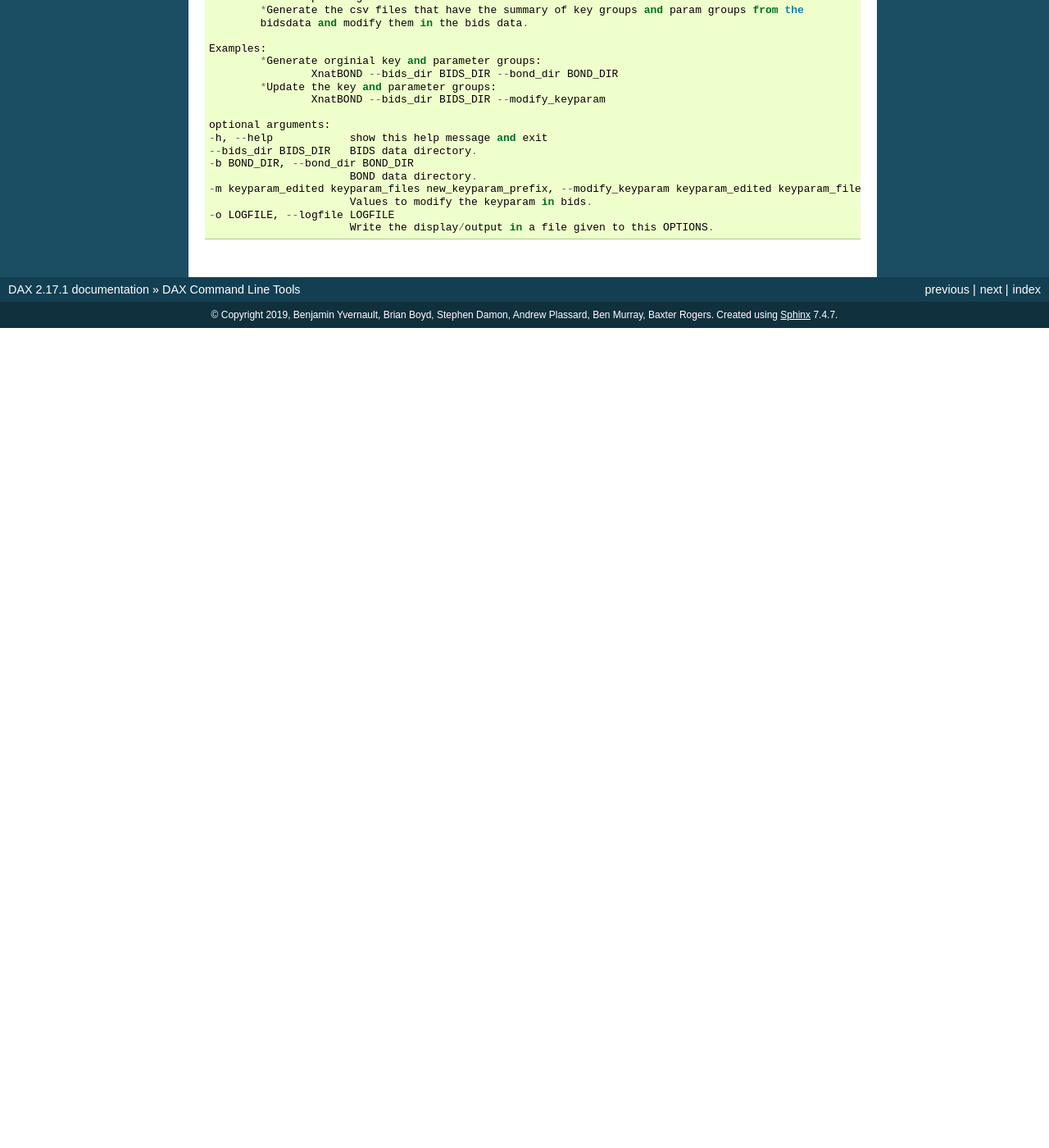
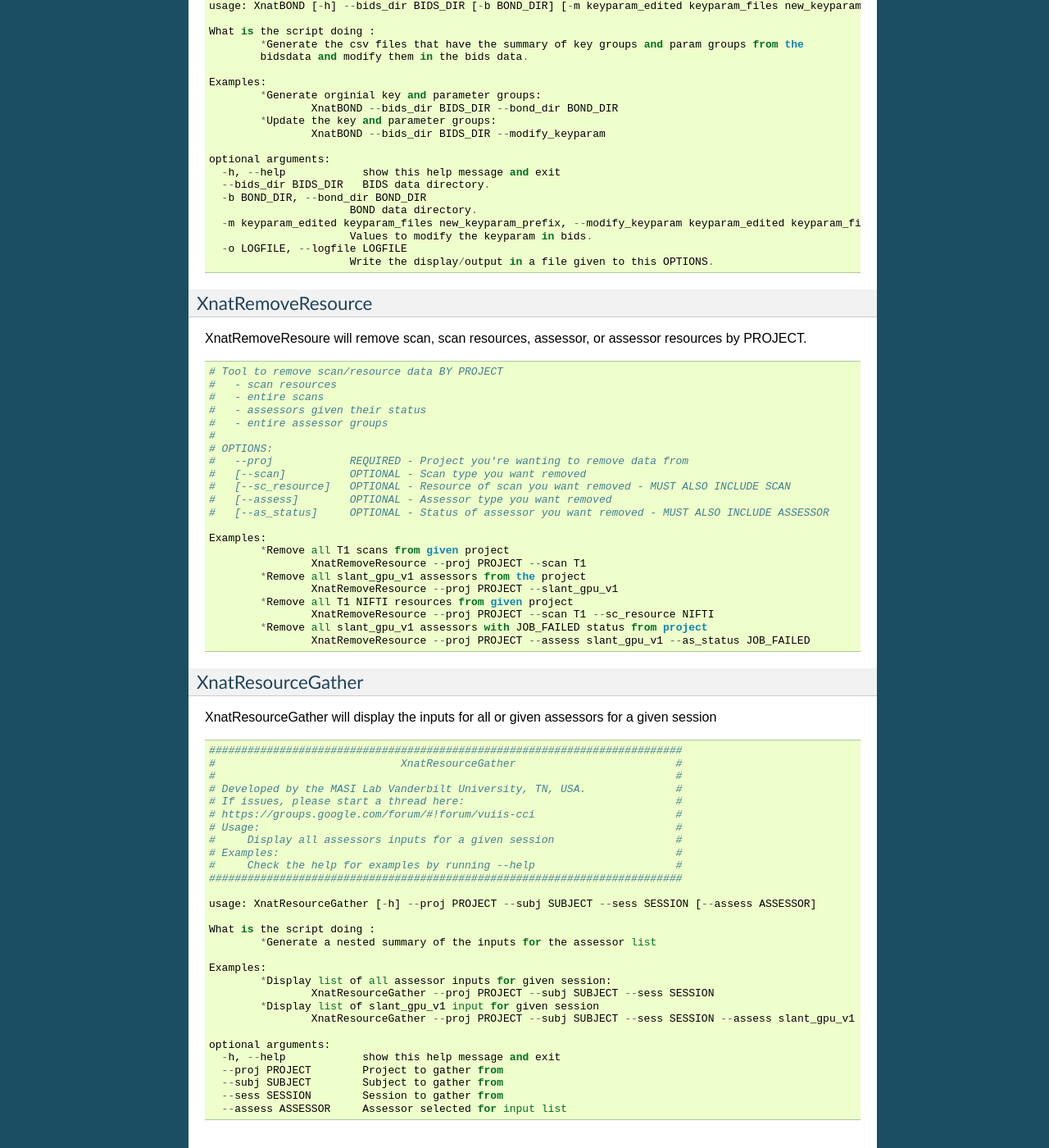
Before and after one commit to VUIIS/dax, a Sphinx documentation site: the page built from docs/dax_command_line_tools.rst, in a window 1280 px wide and 1400 px high, scrolled down 17935 px. Shown: the whole window at 82% size. Built offline with Sphinx 7.4.7, drawn with Linux system fonts in a browser that asks for light colours; before the commit the page ends 18335 px from its top, so only the background shows below that; some of the changed text lies outside the part shown.

Commit message:
Document XnatRemoveResource and XnatResourceGather
Add documentation for XnatRemoveResource and XnatResourceGather tools.

I'm realizing now that these aren't even in the Xnat_tools directory AND they don't have the same --help output as the other tools. I'll need to correct those.

```diff
--- a/docs/dax_command_line_tools.rst
+++ b/docs/dax_command_line_tools.rst
@@ -21,6 +21,8 @@
  14. `Xnatsessionupdate <#xnatsessionupdate>`__
  15. `BIDSMapping <#bidsmapping>`__
  16. `XnatBOND <#xnatbond>`__
+ 17. `XnatRemoveResource <#xnatremoveresource>`__
+ 18. `XnatResourceGather <#xnatresourcegather>`__
 
 List of the Tools
 ~~~~~~~~~~~~~~~~~
@@ -1129,11 +1131,80 @@
         		XnatBOND --bids_dir BIDS_DIR --modify_keyparam
 
 	optional arguments:
-  	-h, --help            show this help message and exit
-  	--bids_dir BIDS_DIR   BIDS data directory.
-  	-b BOND_DIR, --bond_dir BOND_DIR
+  	  -h, --help            show this help message and exit
+  	  --bids_dir BIDS_DIR   BIDS data directory.
+  	  -b BOND_DIR, --bond_dir BOND_DIR
                               BOND data directory.
-  	-m keyparam_edited keyparam_files new_keyparam_prefix, --modify_keyparam keyparam_edited keyparam_files new_keyparam_prefix
+  	  -m keyparam_edited keyparam_files new_keyparam_prefix, --modify_keyparam keyparam_edited keyparam_files new_keyparam_prefix
                               Values to modify the keyparam in bids.
-  	-o LOGFILE, --logfile LOGFILE
+  	  -o LOGFILE, --logfile LOGFILE
                               Write the display/output in a file given to this OPTIONS.
+
+------------------
+XnatRemoveResource
+------------------
+
+XnatRemoveResoure will remove scan, scan resources, assessor, or assessor resources by PROJECT.
+
+::
+
+	# Tool to remove scan/resource data BY PROJECT
+	#   - scan resources
+	#   - entire scans
+	#   - assessors given their status
+	#   - entire assessor groups
+	#
+	# OPTIONS:
+	#   --proj            REQUIRED - Project you're wanting to remove data from
+	#   [--scan]          OPTIONAL - Scan type you want removed
+	#   [--sc_resource]   OPTIONAL - Resource of scan you want removed - MUST ALSO INCLUDE SCAN
+	#   [--assess]        OPTIONAL - Assessor type you want removed
+	#   [--as_status]     OPTIONAL - Status of assessor you want removed - MUST ALSO INCLUDE ASSESSOR
+
+	Examples:
+		*Remove all T1 scans from given project
+			XnatRemoveResource --proj PROJECT --scan T1
+		*Remove all slant_gpu_v1 assessors from the project
+			XnatRemoveResource --proj PROJECT --slant_gpu_v1
+		*Remove all T1 NIFTI resources from given project
+			XnatRemoveResource --proj PROJECT --scan T1 --sc_resource NIFTI
+		*Remove all slant_gpu_v1 assessors with JOB_FAILED status from project
+			XnatRemoveResource --proj PROJECT --assess slant_gpu_v1 --as_status JOB_FAILED
+
+------------------
+XnatResourceGather
+------------------
+
+XnatResourceGather will display the inputs for all or given assessors for a given session
+
+::
+
+	##########################################################################
+	#                             XnatResourceGather                         #
+	#                                                                        #
+	# Developed by the MASI Lab Vanderbilt University, TN, USA.              #
+	# If issues, please start a thread here:                                 #
+	# https://groups.google.com/forum/#!forum/vuiis-cci                      #
+	# Usage:                                                                 #
+	#     Display all assessors inputs for a given session                   #
+	# Examples:                                                              #
+	#     Check the help for examples by running --help                      #
+	##########################################################################
+
+	usage: XnatResourceGather [-h] --proj PROJECT --subj SUBJECT --sess SESSION [--assess ASSESSOR]
+
+	What is the script doing :
+   		*Generate a nested summary of the inputs for the assessor list
+
+	Examples:
+   		*Display list of all assessor inputs for given session:
+        		XnatResourceGather --proj PROJECT --subj SUBJECT --sess SESSION
+   		*Display list of slant_gpu_v1 input for given session
+        		XnatResourceGather --proj PROJECT --subj SUBJECT --sess SESSION --assess slant_gpu_v1
+
+	optional arguments:
+  	  -h, --help            show this help message and exit
+	  --proj PROJECT        Project to gather from
+	  --subj SUBJECT        Subject to gather from
+	  --sess SESSION        Session to gather from
+	  --assess ASSESSOR     Assessor selected for input list
```
